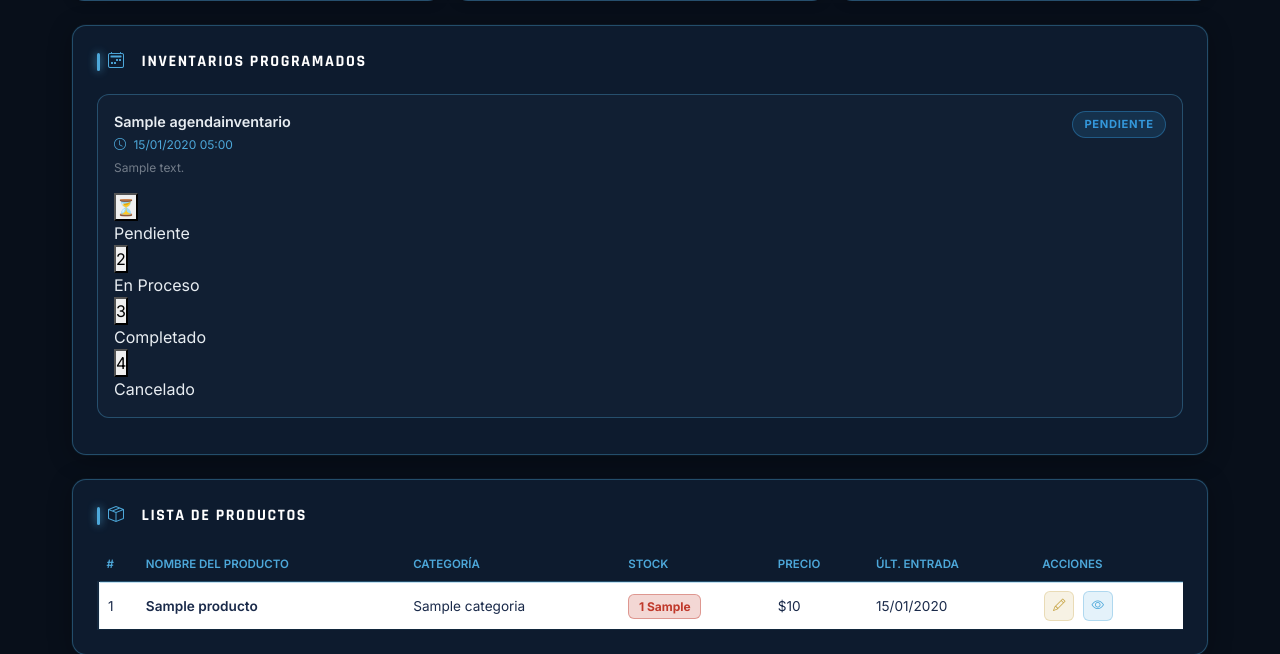
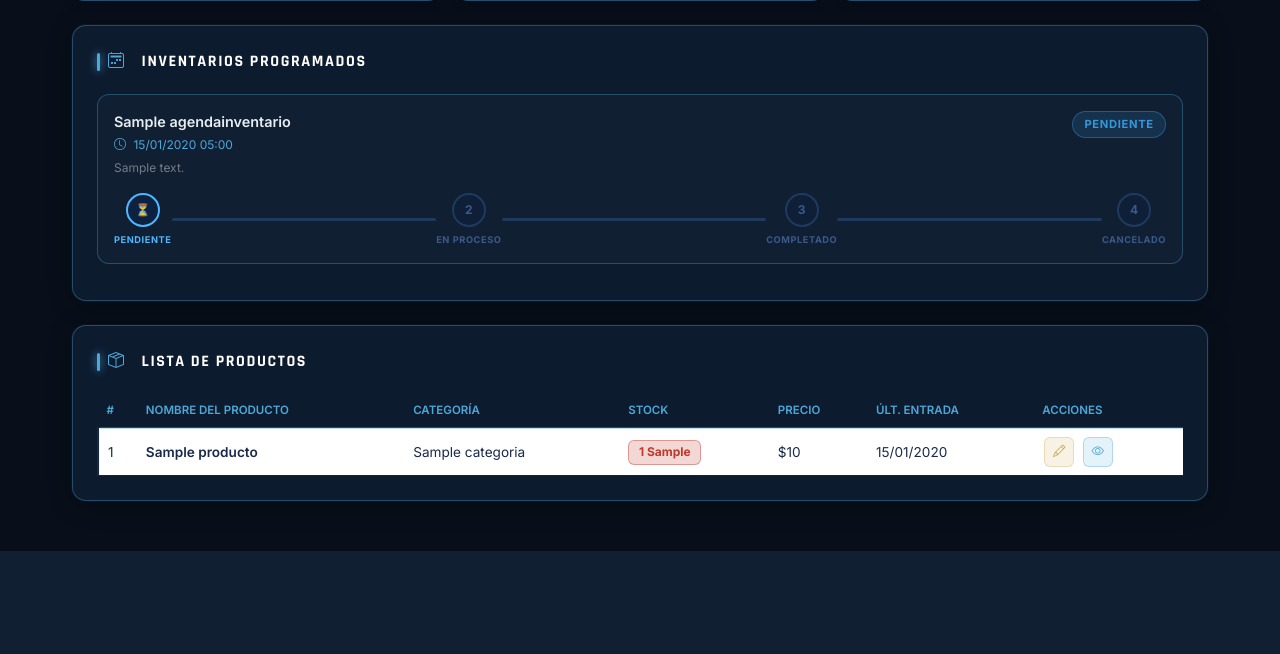
Before and after one commit to foxescar07/licorera, a Django app: page /inventario/ in a window 1280 px wide. Shown: the part 249-903 px from the top of the page. After the commit the page ends 800 px from the top, so only its background shows below. Run offline with Django 5.2, Linux system fonts and the light colour scheme; tables that the repository leaves empty hold one stand-in row (values such as "Sample post").

Commit message:
feat: agregar los estilos de esas agendas

```diff
--- a/static/css/inventario.css
+++ b/static/css/inventario.css
@@ -82,3 +82,137 @@
 .inv-badge--ok         { background: rgba(39,174,96,.15);   color:#27ae60; border:1px solid rgba(39,174,96,.4); }
 .inv-badge--sobrante   { background: rgba(243,156,18,.15);  color:#f39c12; border:1px solid rgba(243,156,18,.4); }
 .inv-badge--faltante   { background: rgba(192,57,43,.15);   color:var(--rojo); border:1px solid rgba(192,57,43,.4); }
+
+/* ── STEP TRACKER ────────────────────────────────── */
+.inv-tracker {
+  display: flex;
+  flex-direction: row;
+  align-items: center;
+  width: 100%;
+  margin-top: .75rem;
+}
+
+.inv-tracker__step {
+  display: flex;
+  flex-direction: column;
+  align-items: center;
+  gap: 6px;
+  flex-shrink: 0;
+}
+
+/* CLAVE: el form no crea caja propia */
+.inv-tracker__step form {
+  display: contents;
+}
+
+.inv-tracker__circle {
+  width: 34px;
+  height: 34px;
+  min-width: 34px;
+  border-radius: 50%;
+  display: flex;
+  align-items: center;
+  justify-content: center;
+  font-size: 12px;
+  font-weight: 700;
+  border: 2px solid #1e3a5f;
+  background: #0f1f38;
+  color: #3a5a8a;
+  cursor: pointer;
+  transition: all .2s;
+  padding: 0;
+  line-height: 1;
+  -webkit-appearance: none;
+  appearance: none;
+  box-shadow: none;
+  outline: none;
+}
+
+.inv-tracker__circle:hover {
+  filter: brightness(1.3);
+}
+
+.inv-tracker__label {
+  font-size: .58rem;
+  font-weight: 700;
+  letter-spacing: .06em;
+  text-transform: uppercase;
+  color: #3a5a8a;
+  white-space: nowrap;
+}
+
+.inv-tracker__line {
+  flex: 1;
+  height: 3px;
+  min-width: 24px;
+  background: #1e3a5f;
+  border-radius: 2px;
+}
+
+/* ── ESTADOS: Pendiente ──────────────────────────── */
+.inv-tracker__step--active-pendiente .inv-tracker__circle {
+  background: #0c2240;
+  border-color: #4db8ff;
+  color: #4db8ff;
+}
+.inv-tracker__step--active-pendiente .inv-tracker__label { color: #4db8ff; }
+
+.inv-tracker__step--done-pendiente .inv-tracker__circle {
+  background: #1a2e4a;
+  border-color: #2d5a8a;
+  color: #7ab8f5;
+}
+.inv-tracker__step--done-pendiente .inv-tracker__label { color: #5b9fd8; }
+
+.inv-tracker__line--pendiente { background: #2d5a8a; }
+
+/* ── ESTADOS: En Proceso ─────────────────────────── */
+.inv-tracker__step--active-en_proceso .inv-tracker__circle {
+  background: #3a2800;
+  border-color: #f9c75a;
+  color: #f9c75a;
+}
+.inv-tracker__step--active-en_proceso .inv-tracker__label { color: #f9c75a; }
+
+.inv-tracker__step--done-en_proceso .inv-tracker__circle {
+  background: #2a1f00;
+  border-color: #7a5010;
+  color: #f9c75a;
+}
+.inv-tracker__step--done-en_proceso .inv-tracker__label { color: #c89030; }
+
+.inv-tracker__line--en_proceso { background: #7a5010; }
+
+/* ── ESTADOS: Completado ─────────────────────────── */
+.inv-tracker__step--active-completado .inv-tracker__circle {
+  background: #082510;
+  border-color: #5dd87a;
+  color: #5dd87a;
+}
+.inv-tracker__step--active-completado .inv-tracker__label { color: #5dd87a; }
+
+.inv-tracker__step--done-completado .inv-tracker__circle {
+  background: #0d2810;
+  border-color: #1e6b28;
+  color: #5dd87a;
+}
+.inv-tracker__step--done-completado .inv-tracker__label { color: #3ab852; }
+
+.inv-tracker__line--completado { background: #1e6b28; }
+
+/* ── ESTADOS: Cancelado ──────────────────────────── */
+.inv-tracker__step--active-cancelado .inv-tracker__circle {
+  background: #250808;
+  border-color: #e24b4a;
+  color: #e24b4a;
+}
+.inv-tracker__step--active-cancelado .inv-tracker__label { color: #e24b4a; }
+
+.inv-tracker__step--done-cancelado .inv-tracker__circle {
+  background: #280d0d;
+  border-color: #7a1e1e;
+  color: #f07070;
+}
+.inv-tracker__step--done-cancelado .inv-tracker__label { color: #c05050; }
+
+.inv-tracker__line--cancelado { background: #7a1e1e; }
```
